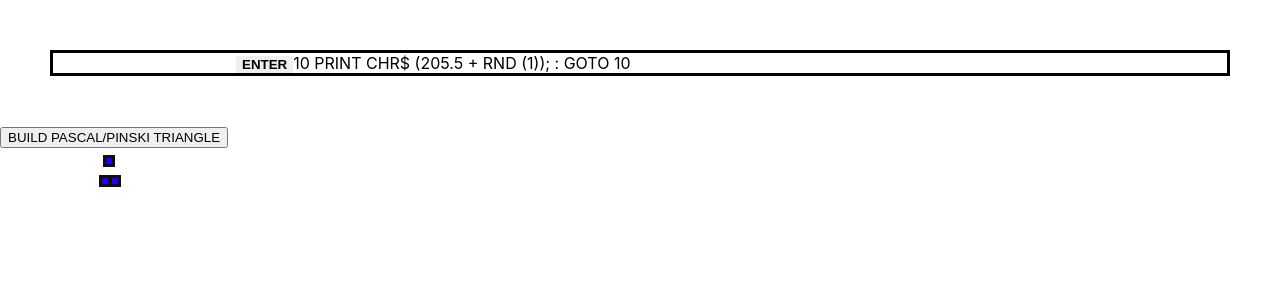
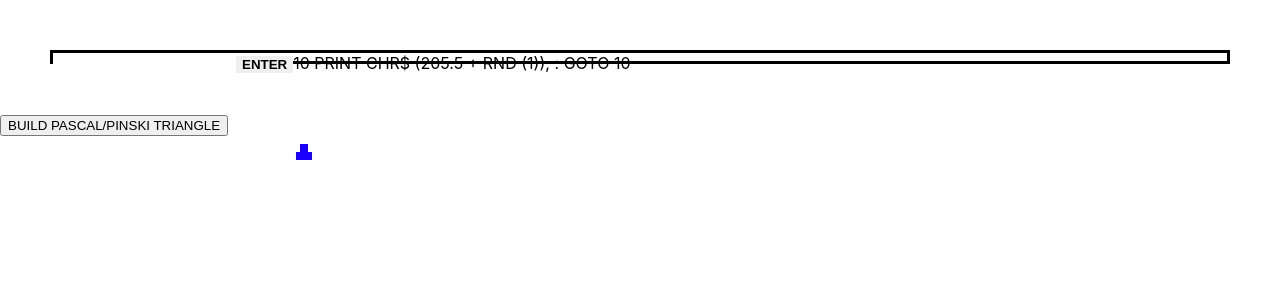
Before and after one commit to Ben8842/triangle, a React (Create React App) app: page / in a window 1280 px wide. Shown: the top 300 px of the page. Built offline with nearby package versions, Linux system fonts and the light colour scheme.

Commit message:
triangle logic working

```diff
--- a/src/App.css
+++ b/src/App.css
@@ -1,13 +1,10 @@
 .HeaderSpot {
   margin: 50px;
-
   border-color: black;
   border: solid;
 }
 
 .button {
-  border: none;
-
   border: none;
   font-weight: bold;
 }
@@ -17,7 +14,7 @@
   background-color: rgb(249, 250, 249);
   color: rgb(10, 10, 10);
   padding: 0;
-  font-size: 5px;
+  font-size: 8px;
   margin: -4px;
   height: 100px;
   text-align: center;
@@ -25,28 +22,28 @@
 }
 
 #squareGreen {
-  border: solid;
+  border: none;
   background-color: rgb(0, 255, 21);
   color: rgb(15, 15, 15);
   padding: 0;
   font-size: 2px;
-  margin: -1px;
-  height: 12px;
+  margin: -0px;
+  height: 8px;
   text-align: center;
-  width: 12px;
+  width: 8px;
   line-height: 2pt;
 }
 
 #squareBlue {
-  border: solid;
+  border: none;
   background-color: rgb(25, 0, 255);
   color: rgb(15, 15, 15);
   padding: 0;
   font-size: 2px;
-  margin: -1px;
-  height: 12px;
+  margin: -0px;
+  height: 8px;
   text-align: center;
-  width: 12px;
+  width: 8px;
   line-height: 2pt;
 }
 
@@ -56,11 +53,11 @@
   color: rgb(255, 255, 255);
   padding: 0;
   font-size: 2px;
-  margin: -1px;
-  height: 12px;
+  margin: -0px;
+  height: 8px;
   text-align: center;
-  width: 12px;
-  line-height: 2pt;
+  width: 8px;
+  line-height: 8pt;
 }
 
 #squareGreenO {
@@ -69,27 +66,19 @@
   color: rgb(255, 255, 255);
   padding: 0;
   font-size: 2px;
-  margin: -1px;
-  height: 12px;
+  margin: -0px;
+  height: 8px;
   text-align: center;
-  width: 6px;
-  line-height: 2pt;
-}
-
-#squareGreenT {
-  border: solid;
-  background-color: rgb(229, 255, 0);
-  color: rgb(15, 15, 15);
-  padding: 0;
-  font-size: 2px;
-  margin: -1px;
-  height: 100px;
-  text-align: center;
-  width: 100px;
+  width: 4px;
+  line-height: 8pt;
 }
 
 .App {
   text-align: center;
+}
+
+div {
+  max-height: 8px;
 }
 
 .App-header {
--- a/src/App.js
+++ b/src/App.js
@@ -23,7 +23,7 @@ class Building extends Component {
     });
     console.log(specialCount);
     this.forceUpdate();
-    if (this.state.specialCount > 50) {
+    if (this.state.specialCount > this.state.viewSize + 1) {
       clearInterval(this.state.interval);
     }
   }
@@ -78,8 +78,8 @@ class Building extends Component {
     var { triangle } = this.state;
     var width = triangle[y].length;
     if (y % 2 == 0) {
-      var dif = Math.floor((this.props.sizeValue - width) / 2);
-    } else var dif = Math.floor((this.props.sizeValue - width) / 2) - 1;
+      var dif = Math.floor((this.props.sizeValue + 8 - width) / 2);
+    } else var dif = Math.floor((this.props.sizeValue + 8 - width) / 2) - 1;
 
     if (x > dif - 1) {
       if (triangle[y][x - dif] % 2 == 0) {
@@ -150,7 +150,7 @@ class App extends Component {
   constructor(props) {
     super(props);
     this.state = {
-      count: 24,
+      count: 70,
     };
   }
   enterCount() {
```
Also changed, not shown: 1 other file (tests, documents, lock files or other folders).
